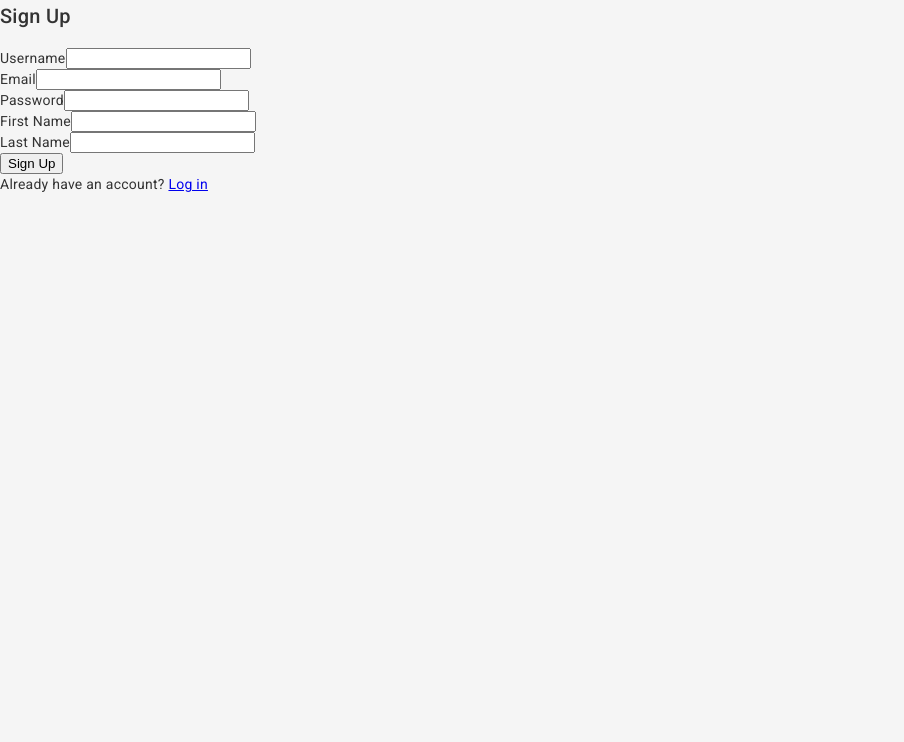
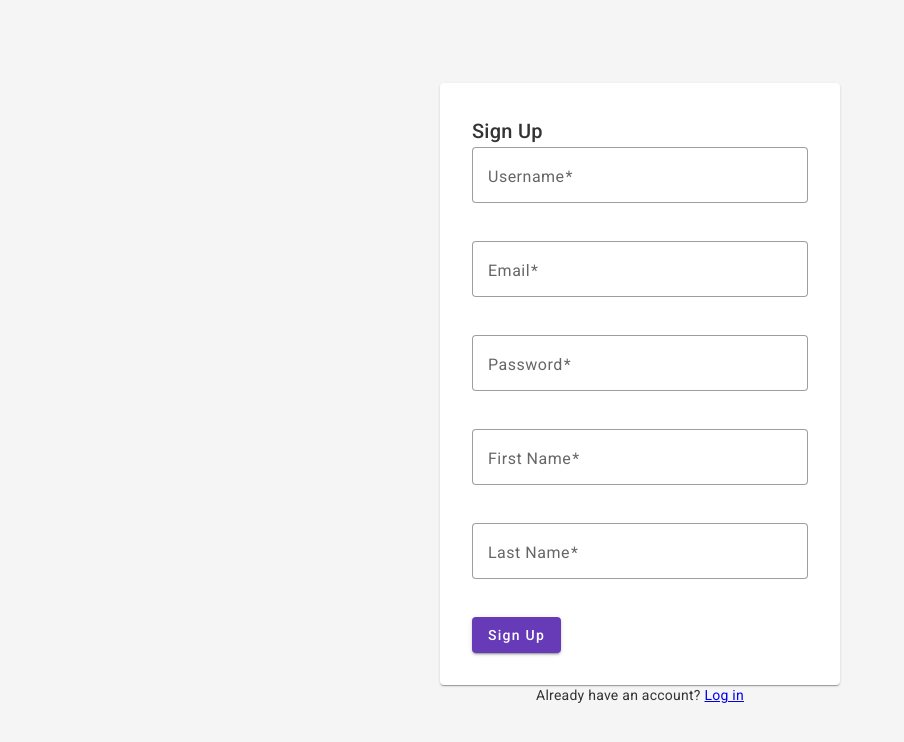
Before and after one commit to vega113/projectEmo, an Angular app in the folder ui/: page /signup in a window 1280 px wide. Shown: the top 742 px of the page, without its empty margins (0-904 px from the left). Built offline with nearby package versions, Linux system fonts and the light colour scheme.

Commit message:
Added karma.conf.js and converted ui to material style.

```diff
--- a/ui/package.json
+++ b/ui/package.json
@@ -38,6 +38,7 @@
     "karma": "~6.4.0",
     "karma-chrome-launcher": "~3.1.0",
     "karma-coverage": "~2.2.0",
+    "karma-coverage-istanbul-reporter": "^3.0.3",
     "karma-jasmine": "~5.1.0",
     "karma-jasmine-html-reporter": "~2.0.0",
     "typescript": "~4.9.4"
--- a/ui/src/app/landing-page/landing-page.component.css
+++ b/ui/src/app/landing-page/landing-page.component.css
@@ -0,0 +1,37 @@
+:host {
+  display: flex;
+  flex-direction: column;
+  min-height: 100vh;
+}
+
+main {
+  display: flex;
+  flex-direction: column;
+  align-items: center;
+  justify-content: center;
+  flex-grow: 1;
+}
+
+.value-proposition {
+  width: 100%;
+  max-width: 800px;
+  margin-bottom: 32px;
+}
+
+.cta {
+  display: flex;
+  gap: 16px;
+  margin-bottom: 32px;
+}
+
+.visuals {
+  /* Add styles for visuals section */
+}
+
+.testimonials {
+  /* Add styles for testimonials section */
+}
+
+.features {
+  /* Add styles for features section */
+}
--- a/ui/src/app/landing-page/landing-page.component.html
+++ b/ui/src/app/landing-page/landing-page.component.html
@@ -1,36 +1,37 @@
-<!-- App Name and Logo -->
-<header>
-  <h1>Emotion Tracker</h1>
+<mat-toolbar color="primary">
+  <mat-toolbar-row>
+    <span>Emotion Tracker</span>
     <!-- Add logo here -->
-</header>
+  </mat-toolbar-row>
+</mat-toolbar>
 
-<!-- Clear Value Proposition -->
+<main>
   <section class="value-proposition">
-  <h2>Understand your emotions, manage stress, and improve well-being</h2>
+    <mat-card>
+      <mat-card-title>Understand your emotions, manage stress, and improve well-being</mat-card-title>
+    </mat-card>
   </section>
 
-<!-- Call-to-Action -->
   <section class="cta">
-  <button routerLink="/login">Login</button>
-  <a href="#" routerLink="/signup">Sign up</a>
+    <button mat-raised-button color="accent" routerLink="/login">Login</button>
+    <button mat-button color="primary" routerLink="/signup">Sign up</button>
   </section>
 
-<!-- Visual Elements -->
   <section class="visuals">
     <!-- Add images or illustrations here -->
   </section>
 
-<!-- Testimonials or Reviews -->
   <section class="testimonials">
     <!-- Add testimonials carousel or grid here -->
   </section>
 
-<!-- App Features -->
   <section class="features">
     <!-- Add feature icons and descriptions here -->
   </section>
+</main>
 
-<!-- Footer -->
-<footer>
+<mat-toolbar color="primary">
+  <mat-toolbar-row>
     <!-- Add relevant links and contact information here -->
-</footer>
+  </mat-toolbar-row>
+</mat-toolbar>
--- a/ui/src/app/login/login.component.css
+++ b/ui/src/app/login/login.component.css
@@ -1,47 +1,18 @@
-/* Small devices (portrait tablets and large phones) */
-@media (max-width: 767.98px) {
-  .login-card {
-    width: 90%;
-    padding: 15px;
-  }
-
-  input {
-    font-size: 12px;
-  }
-
-  button.btn-login {
-    font-size: 14px;
-  }
+.login-container {
+  display: flex;
+  flex-direction: column;
+  align-items: center;
+  justify-content: center;
+  height: 100%;
 }
 
-/* Medium devices (landscape tablets and small laptops) */
-@media (min-width: 768px) and (max-width: 991.98px) {
-  .login-card {
-    width: 80%;
-    padding: 20px;
-  }
-
-  input {
-    font-size: 14px;
-  }
-
-  button.btn-login {
-    font-size: 16px;
-  }
+.login-card {
+  width: 100%;
+  max-width: 400px;
+  padding: 16px;
 }
 
-/* Large devices (laptops and desktops) */
-@media (min-width: 992px) {
-  .login-card {
-    width: 50%;
-    padding: 30px;
-  }
-
-  input {
-    font-size: 16px;
-  }
-
-  button.btn-login {
-    font-size: 18px;
-  }
+.form-field {
+  width: 100%;
+  margin-bottom: 16px;
 }
--- a/ui/src/app/login/login.component.html
+++ b/ui/src/app/login/login.component.html
@@ -1,17 +1,21 @@
 <div class="login-container">
-  <div class="login-card">
-    <h1>Login</h1>
-    <form [formGroup]="loginForm" (ngSubmit)="onSubmit()">
-      <div class="form-group">
-        <label for="username">Username</label>
-        <input formControlName="username" type="text" class="form-control" id="username" placeholder="Username">
-      </div>
-      <div class="form-group">
-        <label for="password">Password</label>
-        <input formControlName="password" type="password" class="form-control" id="password" placeholder="Password">
-      </div>
-      <button type="submit" class="btn btn-login">Login</button>
-    </form>
-  </div>
+  <mat-card class="login-card">
+    <mat-card-header>
+      <mat-card-title>Login</mat-card-title>
+    </mat-card-header>
+    <mat-card-content>
+      <form [formGroup]="loginForm" (ngSubmit)="onSubmit()">
+        <mat-form-field appearance="outline" class="form-field">
+          <mat-label>Username</mat-label>
+          <input matInput formControlName="username" type="text" placeholder="Username">
+        </mat-form-field>
+        <mat-form-field appearance="outline" class="form-field">
+          <mat-label>Password</mat-label>
+          <input matInput formControlName="password" type="password" placeholder="Password">
+        </mat-form-field>
+        <button mat-raised-button color="primary" type="submit">Login</button>
+      </form>
+    </mat-card-content>
+  </mat-card>
   <p>Don't have an account? <a routerLink="/signup">Sign up</a></p>
 </div>
--- a/ui/src/app/signup/signup.component.css
+++ b/ui/src/app/signup/signup.component.css
@@ -0,0 +1,18 @@
+.signup-container {
+  display: flex;
+  flex-direction: column;
+  align-items: center;
+  justify-content: center;
+  height: 100%;
+}
+
+.signup-card {
+  width: 100%;
+  max-width: 400px;
+  padding: 16px;
+}
+
+.form-field {
+  width: 100%;
+  margin-bottom: 16px;
+}
--- a/ui/src/app/signup/signup.component.html
+++ b/ui/src/app/signup/signup.component.html
@@ -1,27 +1,33 @@
 <div class="signup-container">
-  <h2>Sign Up</h2>
-  <form (ngSubmit)="signup()" #signupForm="ngForm">
-    <div>
-      <label for="username">Username</label>
-      <input type="text" id="username" name="username" required [(ngModel)]="username">
-    </div>
-    <div>
-      <label for="email">Email</label>
-      <input type="email" id="email" name="email" required [(ngModel)]="email">
-    </div>
-    <div>
-      <label for="password">Password</label>
-      <input type="password" id="password" name="password" required [(ngModel)]="password">
-    </div>
-    <div>
-      <label for="firstName">First Name</label>
-      <input type="text" id="firstName" name="firstName" required [(ngModel)]="firstName">
-    </div>
-    <div>
-      <label for="lastName">Last Name</label>
-      <input type="text" id="lastName" name="lastName" required [(ngModel)]="lastName">
-    </div>
-    <button type="submit">Sign Up</button>
-  </form>
+  <mat-card class="signup-card">
+    <mat-card-header>
+      <mat-card-title>Sign Up</mat-card-title>
+    </mat-card-header>
+    <mat-card-content>
+      <form (ngSubmit)="signup()" #signupForm="ngForm">
+        <mat-form-field appearance="outline" class="form-field">
+          <mat-label>Username</mat-label>
+          <input matInput type="text" name="username" required [(ngModel)]="username">
+        </mat-form-field>
+        <mat-form-field appearance="outline" class="form-field">
+          <mat-label>Email</mat-label>
+          <input matInput type="email" name="email" required [(ngModel)]="email">
+        </mat-form-field>
+        <mat-form-field appearance="outline" class="form-field">
+          <mat-label>Password</mat-label>
+          <input matInput type="password" name="password" required [(ngModel)]="password">
+        </mat-form-field>
+        <mat-form-field appearance="outline" class="form-field">
+          <mat-label>First Name</mat-label>
+          <input matInput type="text" name="firstName" required [(ngModel)]="firstName">
+        </mat-form-field>
+        <mat-form-field appearance="outline" class="form-field">
+          <mat-label>Last Name</mat-label>
+          <input matInput type="text" name="lastName" required [(ngModel)]="lastName">
+        </mat-form-field>
+        <button mat-raised-button color="primary" type="submit">Sign Up</button>
+      </form>
+    </mat-card-content>
+  </mat-card>
   <p>Already have an account? <a routerLink="/login">Log in</a></p>
 </div>
```
Also changed, not shown: ui/src/app/app.module.ts (+9 -1 lines), ui/src/app/karma.conf.js (added, +29 -0 lines), 2 other files (tests, documents, lock files or other folders). Lines whose indentation alone changed are shown as unchanged.
